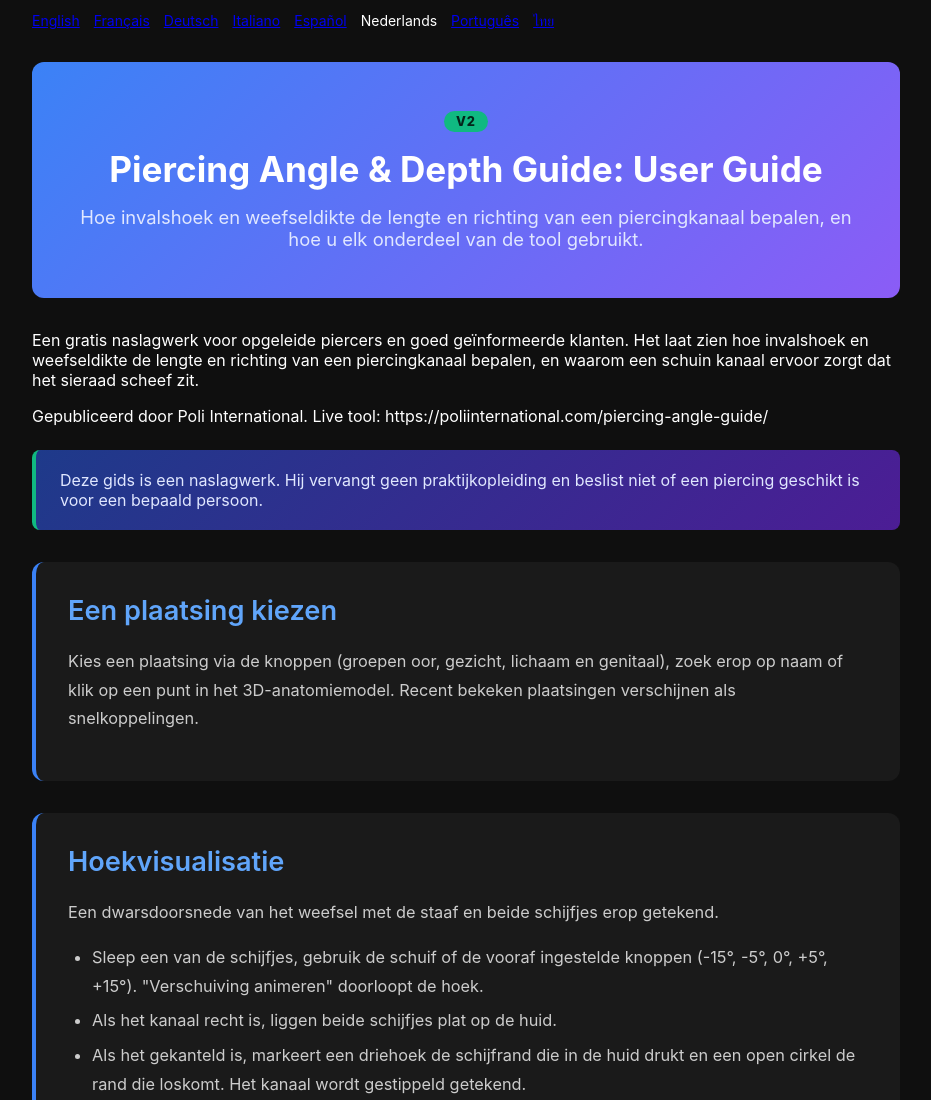
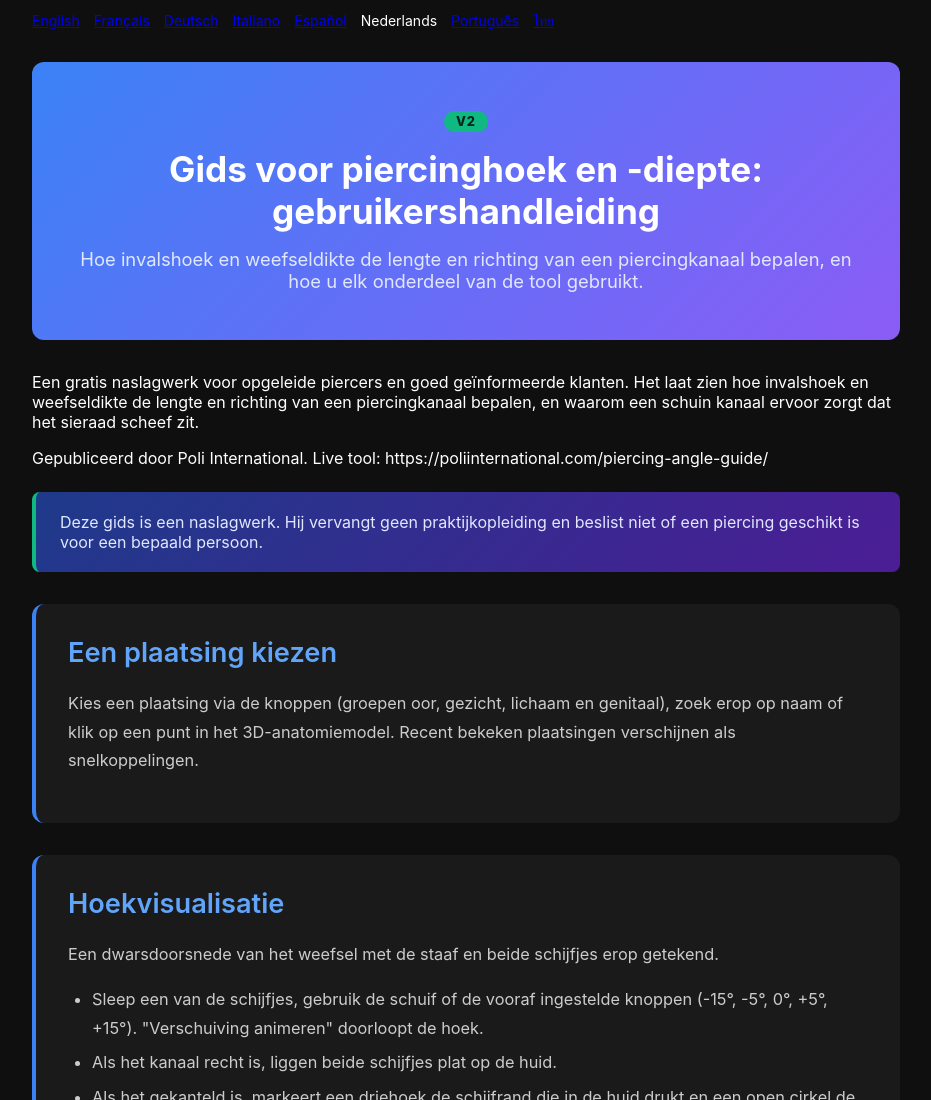
Before and after one commit to Poli-International/piercing-angle-guide, a plain HTML site: page documentation-nl.html in a window 1280 px wide. Shown: the top 1100 px of the page, without its empty margins (174-1105 px from the left). Drawn offline with Linux system fonts and the light colour scheme.

Commit message:
sync documentation-nl.html from the live site
The website copy of this tool moved on and the repo did not, so an
AI Studio import from here would have reverted it.

```diff
--- a/documentation-nl.html
+++ b/documentation-nl.html
@@ -3,7 +3,7 @@
 <head><meta name="robots" content="noindex,nofollow">
     <meta charset="UTF-8">
     <meta name="viewport" content="width=device-width, initial-scale=1.0">
-    <title>Documentatie Piercing Angle &amp; Depth Guide: User Guide | Poli International</title>
+    <title>Documentatie Gids voor piercinghoek en -diepte: gebruikershandleiding | Poli International</title>
     <meta name="description" content="Hoe invalshoek en weefseldikte de lengte en richting van een piercingkanaal bepalen, en hoe u elk onderdeel van de tool gebruikt.">
     <link rel="canonical" href="https://poliinternational.com/piercing-angle-guide/">
     <style>
@@ -37,7 +37,7 @@
     <div class="entry-content">
         <div class="doc-hero">
             <span class="v2">V2</span>
-            <h1>Piercing Angle &amp; Depth Guide: User Guide</h1>
+            <h1>Gids voor piercinghoek en -diepte: gebruikershandleiding</h1>
             <p>Hoe invalshoek en weefseldikte de lengte en richting van een piercingkanaal bepalen, en hoe u elk onderdeel van de tool gebruikt.</p>
         </div>
         <p>Een gratis naslagwerk voor opgeleide piercers en goed geïnformeerde klanten. Het laat zien hoe invalshoek en weefseldikte de lengte en richting van een piercingkanaal bepalen, en waarom een schuin kanaal ervoor zorgt dat het sieraad scheef zit.</p>
```
